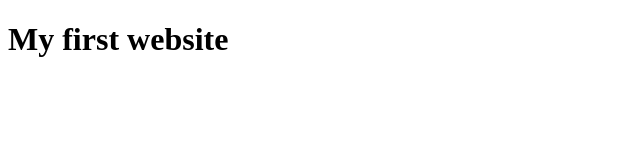
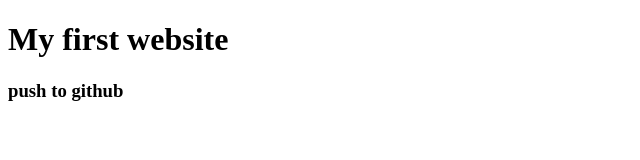
Before and after one commit to sniper-stack/sniper, a plain HTML site: page index.html in a window 1280 px wide. Shown: the whole page, without its empty margins (0-640 px from the left). Drawn offline with Linux system fonts and the light colour scheme.

Commit message:
learned github

```diff
--- a/index.html
+++ b/index.html
@@ -7,5 +7,6 @@
 </head>
 <body>
     <h1>My first website</h1>
+    <h3>push to github</h3>
 </body>
 </html>
```
